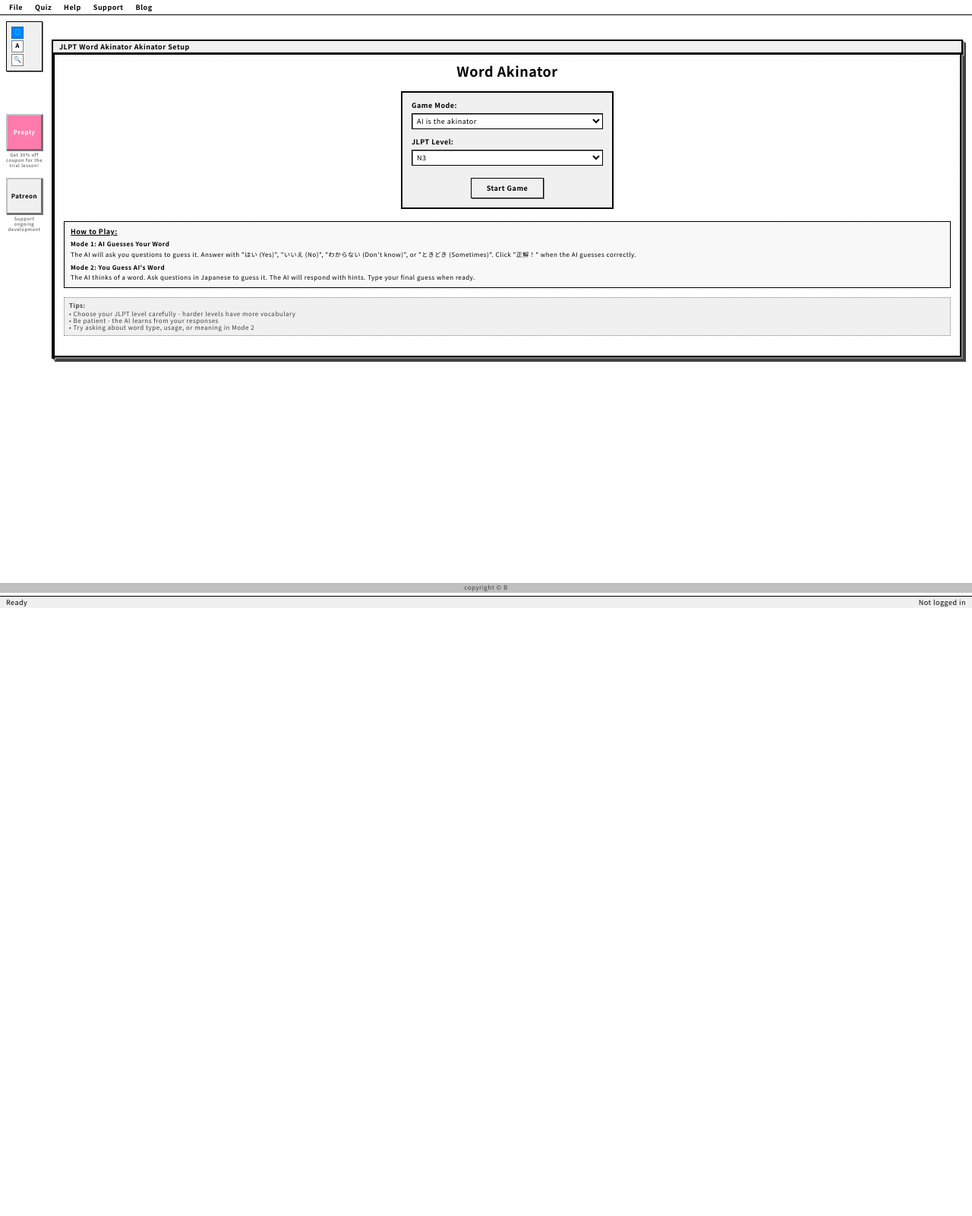
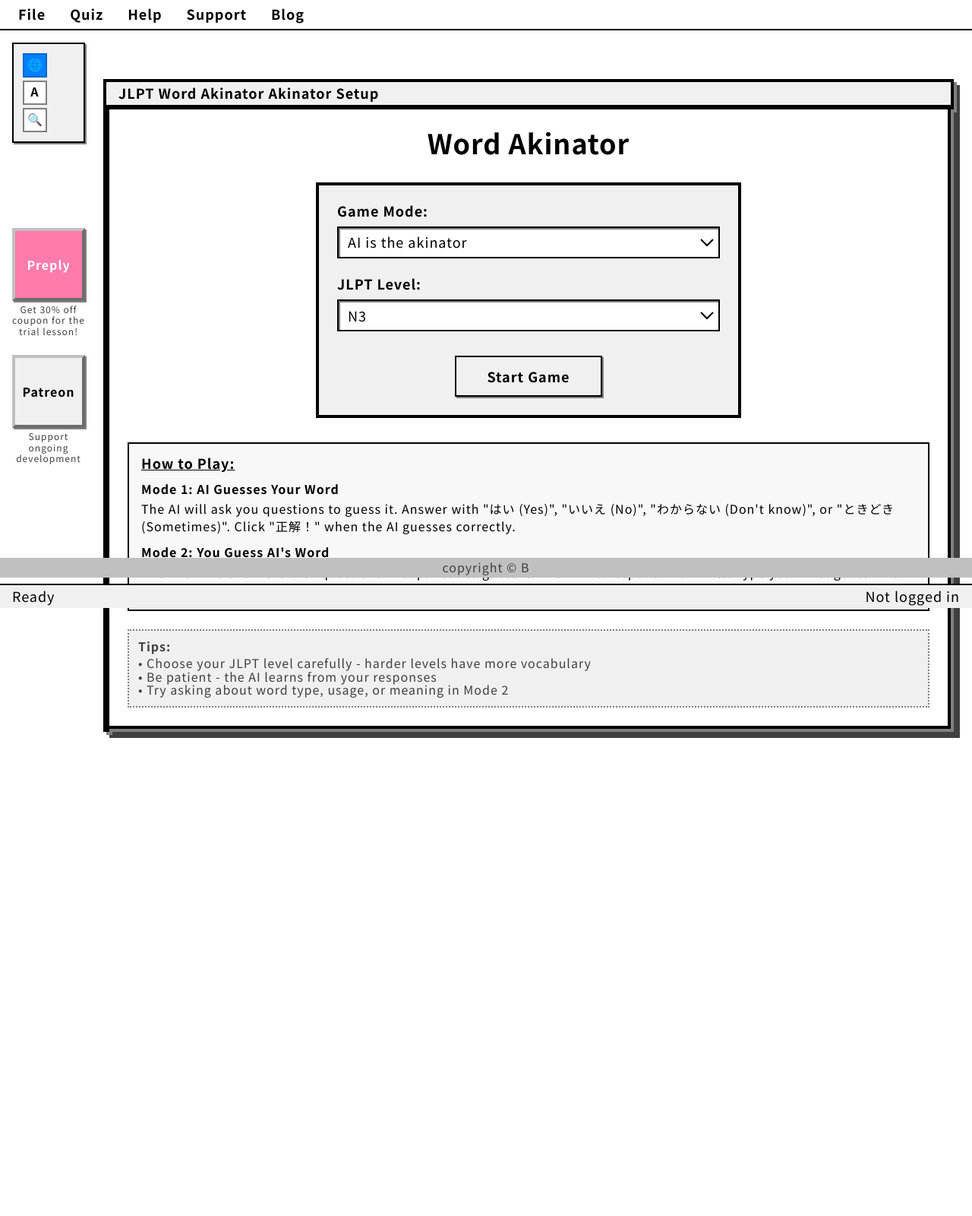
Before and after one commit to juuwaah/practice_japanese_b, a Flask app: page /akinator/ in a window 1280 px wide. Shown: the whole page at 76% size. Before the commit the page ends 800 px from the top, so only its background shows below. Run offline with Flask 3, Linux system fonts and the light colour scheme; parts of the project's set-up code (start-up, migrations or seed data) failed here and were passed over; some web fonts are replaced.

Commit message:
Set default zoom to 200% for better readability
Added zoom: 2.0 to body element for automatic 200% scaling on page load.
This provides better text and UI element visibility without requiring manual browser zoom.

🤖 Generated with [Claude Code](https://claude.ai/code)

Co-Authored-By: Claude <noreply@anthropic.com>

```diff
--- a/static/style-retro.css
+++ b/static/style-retro.css
@@ -229,6 +229,8 @@ body {
   /* transform: scale(var(--current-scale)); */
   /* transform-origin: top left; */
   letter-spacing: var(--current-letter-spacing);
+  /* デフォルトでブラウザズーム200%相当 */
+  zoom: 2.0;
 }
 
 /* Classic Mac window styling - 1980s enhanced */
```
